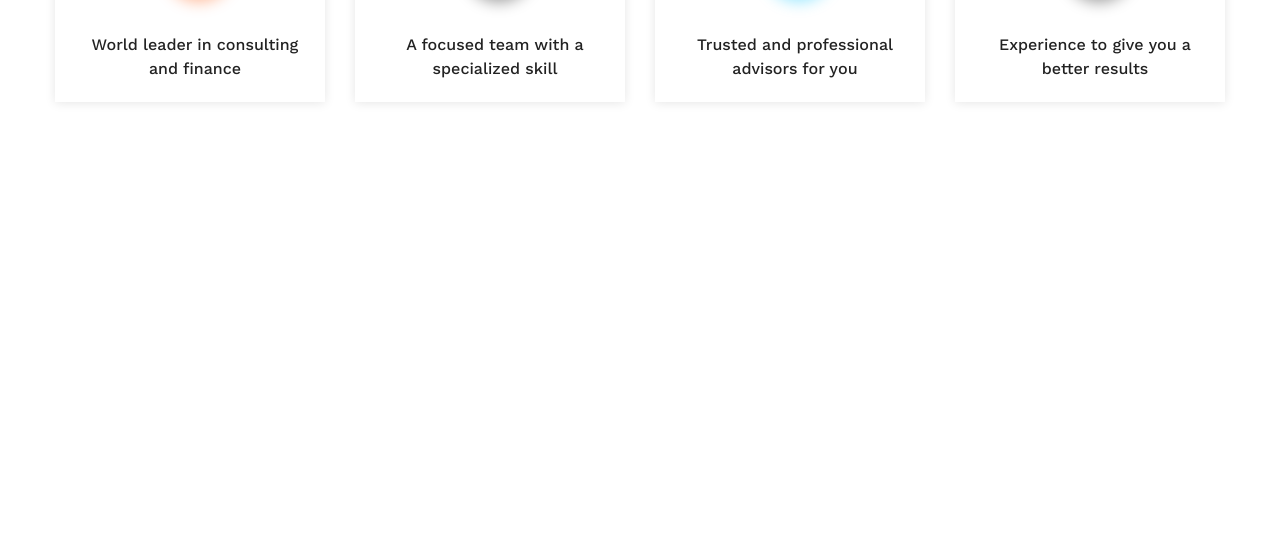
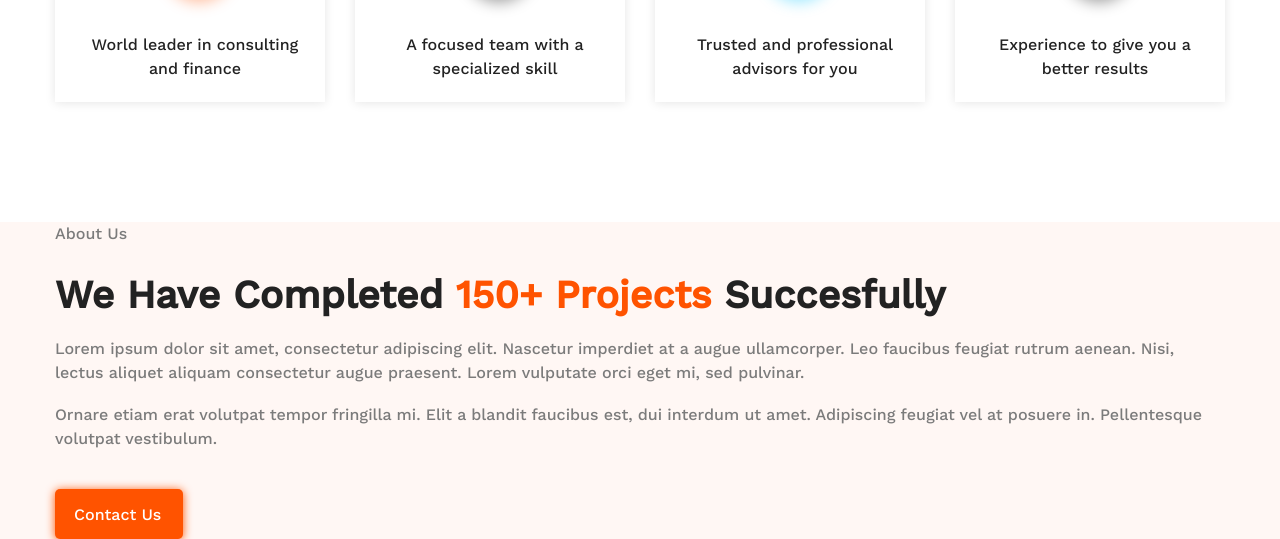
Before and after one commit to wtorkanorka/Multipurpose, a plain HTML site: page index.html in a window 1280 px wide. Shown: the part 1430-1969 px from the top of the page. Before the commit the page ends 1652 px from the top, so only its background shows below. Drawn offline with Linux system fonts and the light colour scheme.

Commit message:
Продолжение

```diff
--- a/index.html
+++ b/index.html
@@ -64,7 +64,7 @@
         </div>
       </header>
     </div>
-    <section class="hero__section">
+    <section class="hero__section background-section">
       <div class="social__icons">
         <ul class="icons__item">
           <li class="icons__item_link">
@@ -191,5 +191,31 @@
         </div>
       </section>
     </div>
+
+    <section class="our-experience background-section">
+      <div class="page-width our-expirience__blocks-position">
+        <div class="about-us__title">
+          <h4 class="about-us__small-title">About Us</h4>
+          <h2 class="title__h2">
+            We Have Completed
+            <span class="agency__title-span">150+ Projects</span> Succesfully
+          </h2>
+          <p class="about-us__description common-description">
+            Lorem ipsum dolor sit amet, consectetur adipiscing elit. Nascetur
+            imperdiet at a augue ullamcorper. Leo faucibus feugiat rutrum
+            aenean. Nisi, lectus aliquet aliquam consectetur augue praesent.
+            Lorem vulputate orci eget mi, sed pulvinar.
+          </p>
+          <p class="about-us__description common-description">
+            Ornare etiam erat volutpat tempor fringilla mi. Elit a blandit
+            faucibus est, dui interdum ut amet. Adipiscing feugiat vel at
+            posuere in. Pellentesque volutpat vestibulum.
+          </p>
+          <button class="img-title__button agency__button">Contact Us</button>
+        </div>
+
+
+      </div>
+    </section>
   </body>
 </html>
--- a/style.css
+++ b/style.css
@@ -379,8 +379,13 @@ body {
   color: black;
 }
 
+.background-section {
+  background-color: var(--main-color);
+  width: 100%;
+}
+
 .hero__section {
-  background-color: var(--main-color);
+
   width: 100%;
   -webkit-box-shadow: 0px 4px 5px -5px rgba(34, 60, 80, 0.6) inset;
   -moz-box-shadow: 0px 4px 5px -5px rgba(34, 60, 80, 0.6) inset;
@@ -570,6 +575,31 @@ body {
   flex-direction: column;
   padding-bottom: 21px;
 }
+
+/* .our-expirience__blocks-position {
+  display: flex;
+  justify-content: space-between;
+}
+
+.our-expirience__blocks {
+display: flex;
+flex-wrap: wrap;
+}
+
+
+.block {
+  width: 270px;
+  height: 250px;
+  background-color: white;
+  text-align: center;
+  align-items: center;
+  box-shadow: 0px 1px 10px rgba(0, 0, 0, 0.1);
+  gap: 30px;
+}
+
+.blocks-margin {
+  margin-bottom: 23px;
+} */
 
 /* пк */
 
```
